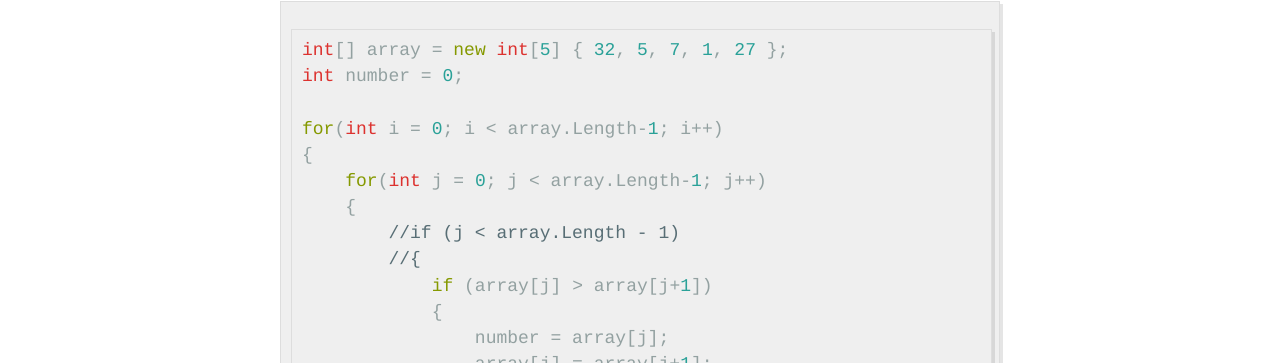
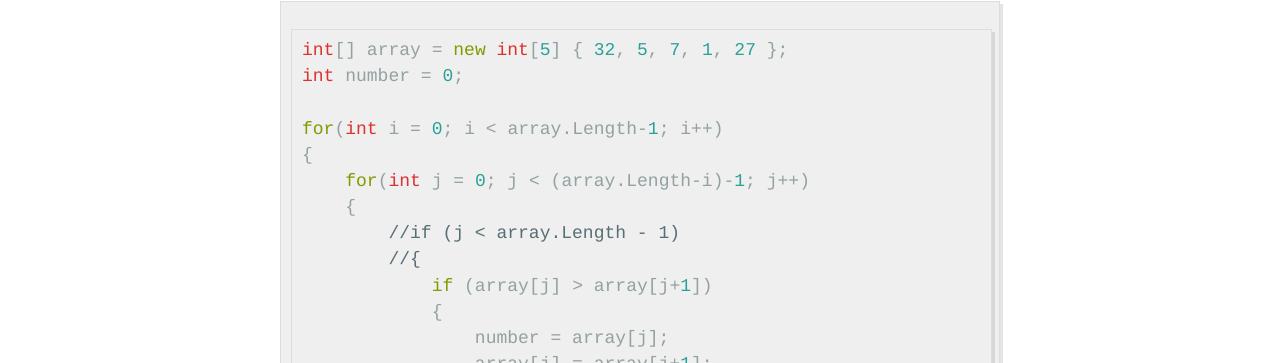
Before and after one commit to enmael/enmael.github.io, a Jekyll site: the page built from _posts/2024-7-12-Hello-World-2 .md, in a window 1280 px wide. Shown: the part 336-699 px from the top of the page. Built offline with Jekyll 4.4.1, drawn with Linux system fonts in a browser that asks for light colours; comment, search, counter and statistics services are not loaded.

```diff
--- a/_posts/2024-7-12-Hello-World-2 .md
+++ b/_posts/2024-7-12-Hello-World-2 .md
@@ -17,7 +17,7 @@ int number = 0;
 
 for(int i = 0; i < array.Length-1; i++)
 {
-    for(int j = 0; j < array.Length-1; j++)
+    for(int j = 0; j < (array.Length-i)-1; j++)
     {
         //if (j < array.Length - 1)
         //{
```
